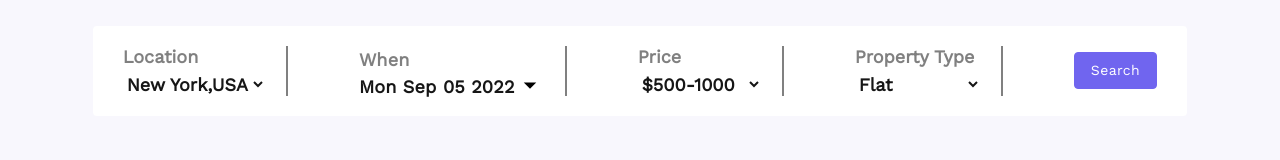
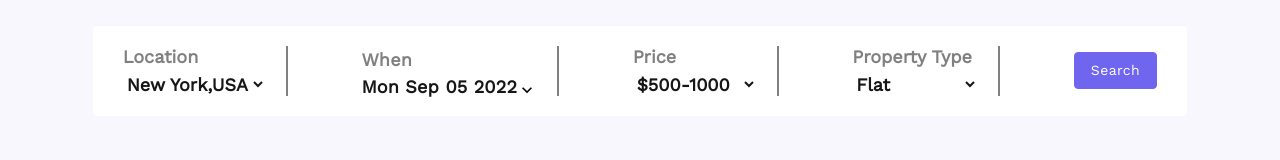
Before and after one commit to NidhiSharma63/Real-Estate-website, a React (Create React App) app: page / in a window 1280 px wide. Shown: the part 174-334 px from the top of the page. Built offline with nearby package versions, Linux system fonts and the light colour scheme.

Commit message:
calender dropdown icon changed

```diff
--- a/src/components/Filter.jsx
+++ b/src/components/Filter.jsx
@@ -1,7 +1,7 @@
 import React, { useState,useEffect } from 'react';
 import Calendar from 'react-calendar';
 import '../css/calendar.css';
-import ArrowDropDownIcon from '@mui/icons-material/ArrowDropDown';
+import KeyboardArrowDownIcon from '@mui/icons-material/KeyboardArrowDown';
 import {
   Box,
   Typography,
@@ -92,10 +92,10 @@ const Filter = ({setSearchData}) => {
         width='100%'
         justifyContent='space-between'>
           <Typography color='var(--secondary-color)'>{date.toString().substring(0,15)}</Typography>
-          <ArrowDropDownIcon
+          <KeyboardArrowDownIcon
           onClick={handleDisplayCalendar}
           className='calendar-dropdown'
-          sx={{mt:'-3rem',fontSize:'3rem',alignSelf:'end',cursor:'pointer'}}
+          sx={{mt:'-3rem',fontSize:'2rem',alignSelf:'end',cursor:'pointer'}}
           />
         </Box>
         {
```
